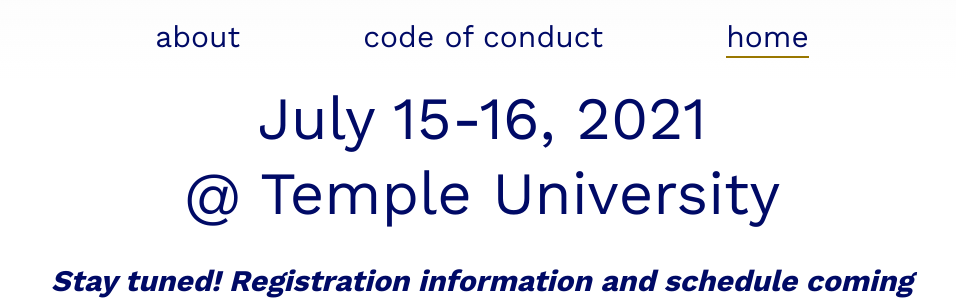
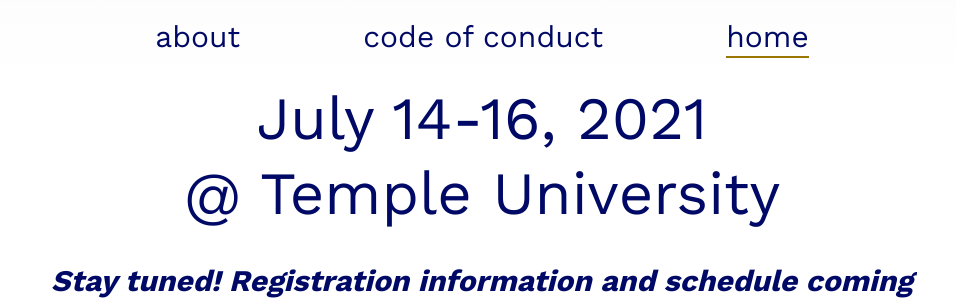
Before and after one commit to KeystoneDH/2021, a Jekyll site: the page built from index.md, in a window 1280 px wide. Shown: the part 233-533 px from the top of the page, without its empty margins (158-1114 px from the left). Built offline with Jekyll 4.4.1, drawn with Linux system fonts in a browser that asks for light colours; nearby versions of some CDN libraries.

Commit message:
Update index.md

```diff
--- a/index.md
+++ b/index.md
@@ -5,7 +5,7 @@ id: home
 tags: page
 ---
 
-# July 15-16, 2021<br/>@ Temple University
+# July 14-16, 2021<br/>@ Temple University
 
 ## ***Stay tuned! Registration information and schedule coming soon.***
 
```
